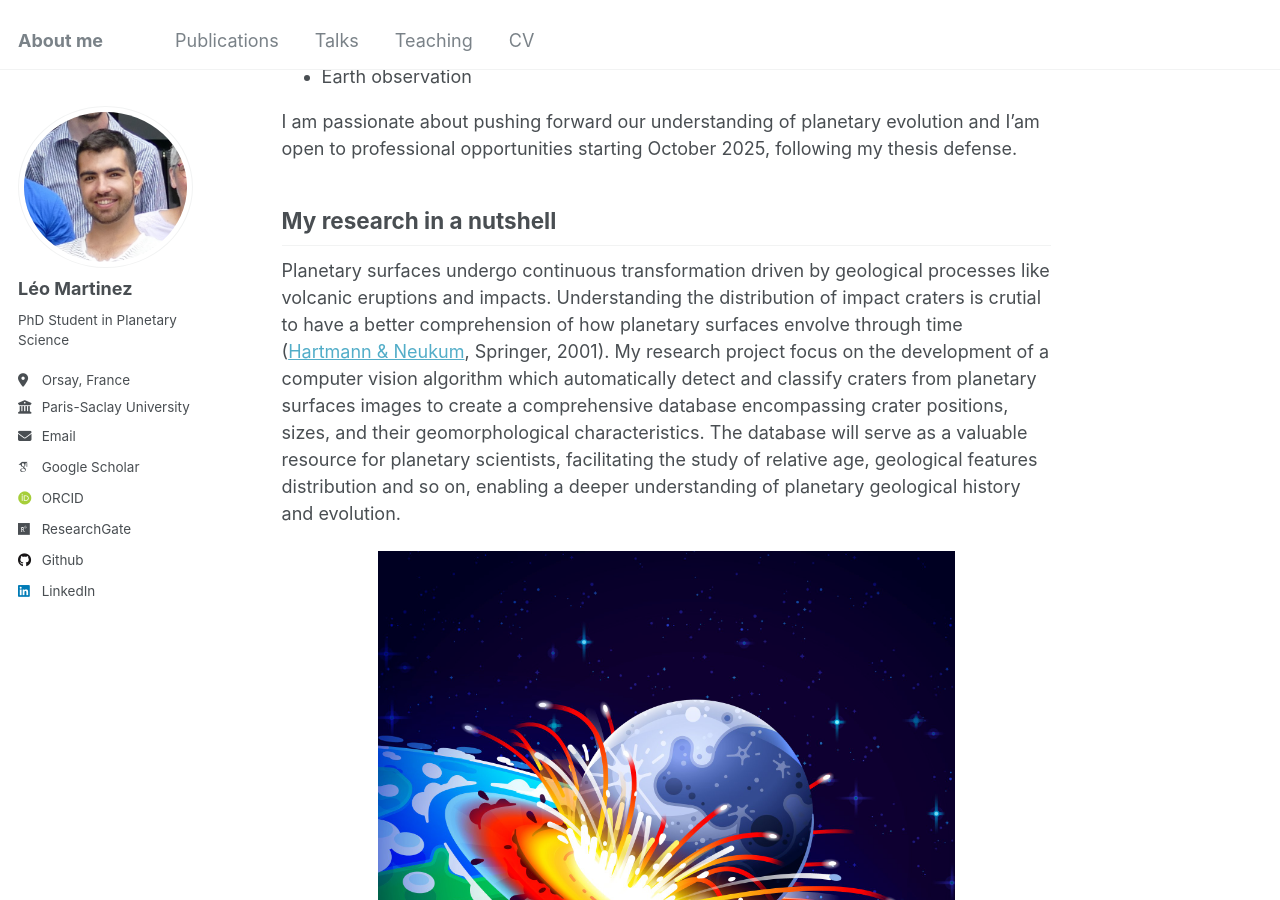
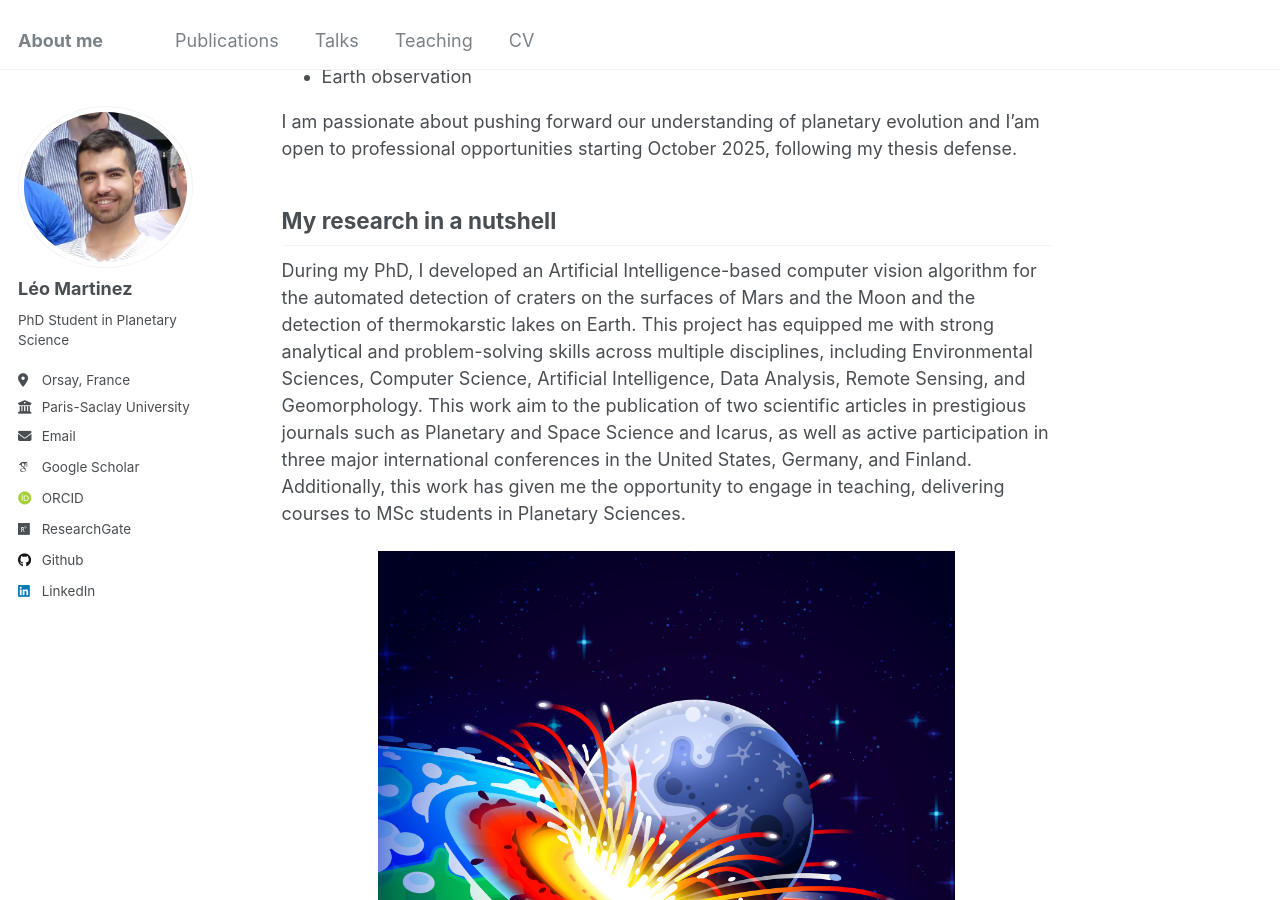
Before and after one commit to leomrtinez/leomrtinez.github.io, a Jekyll site: the page built from _pages/about.md, in a window 1280 px wide and 900 px high, scrolled down 728 px. Built offline with Jekyll 4.4.1, drawn with Linux system fonts in a browser that asks for light colours; some web fonts are replaced.

Commit message:
new about.md with thermokarstic lakes

```diff
--- a/_pages/about.md
+++ b/_pages/about.md
@@ -30,20 +30,8 @@
 
 ## My research in a nutshell
 
-Planetary surfaces undergo continuous transformation
-driven by geological processes like volcanic eruptions and
-impacts. Understanding the distribution of impact craters is
-crutial to have a better comprehension of how planetary
-surfaces envolve through time ([Hartmann & Neukum](http://www.dejahvu.net/cydoniahappens/extras/hartmann.pdf),
-Springer, 2001). My research project focus on the development of a
-computer vision algorithm which automatically detect and
-classify craters from planetary surfaces images to create a
-comprehensive database encompassing crater positions, sizes,
-and their geomorphological characteristics. The database will serve as a valuable
-resource for planetary scientists, facilitating the study of
-relative age, geological features distribution and so on,
-enabling a deeper understanding of planetary geological
-history and evolution.
+During my PhD, I developed an Artificial Intelligence-based computer vision algorithm for the automated detection of craters on the surfaces of Mars and the Moon and the detection of thermokarstic lakes on Earth. This project has equipped me with strong analytical and problem-solving skills across multiple disciplines, including Environmental Sciences, Computer Science, Artificial Intelligence, Data Analysis, Remote Sensing, and Geomorphology. This work aim to the publication of two scientific articles in prestigious journals such as Planetary and Space Science and Icarus, as well as active participation in three major international conferences in the United States, Germany, and Finland. Additionally, this work has given me the opportunity to engage in teaching, delivering courses to MSc students in Planetary Sciences.
+
 
 <p align="center">
 <img src="/images/meteor.jpeg" alt="drawing" width="75%" class="center"/>
```
